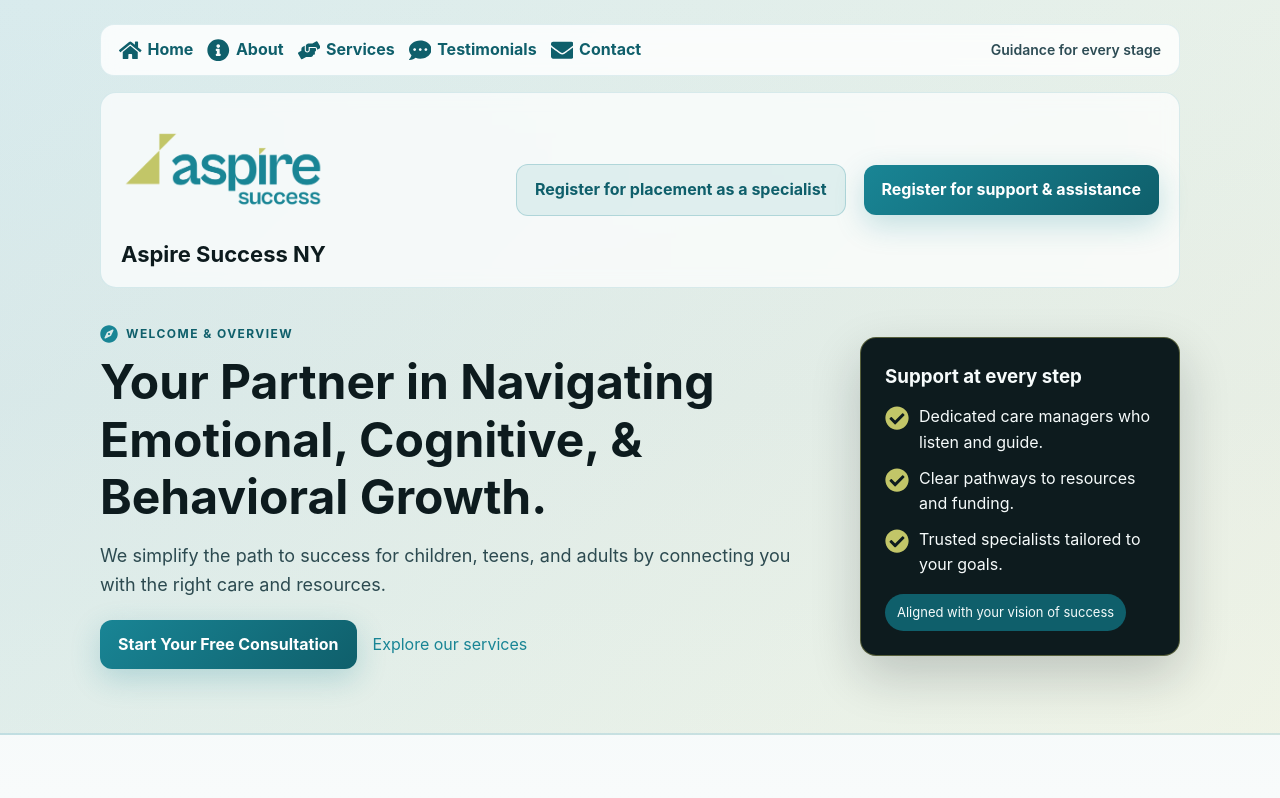
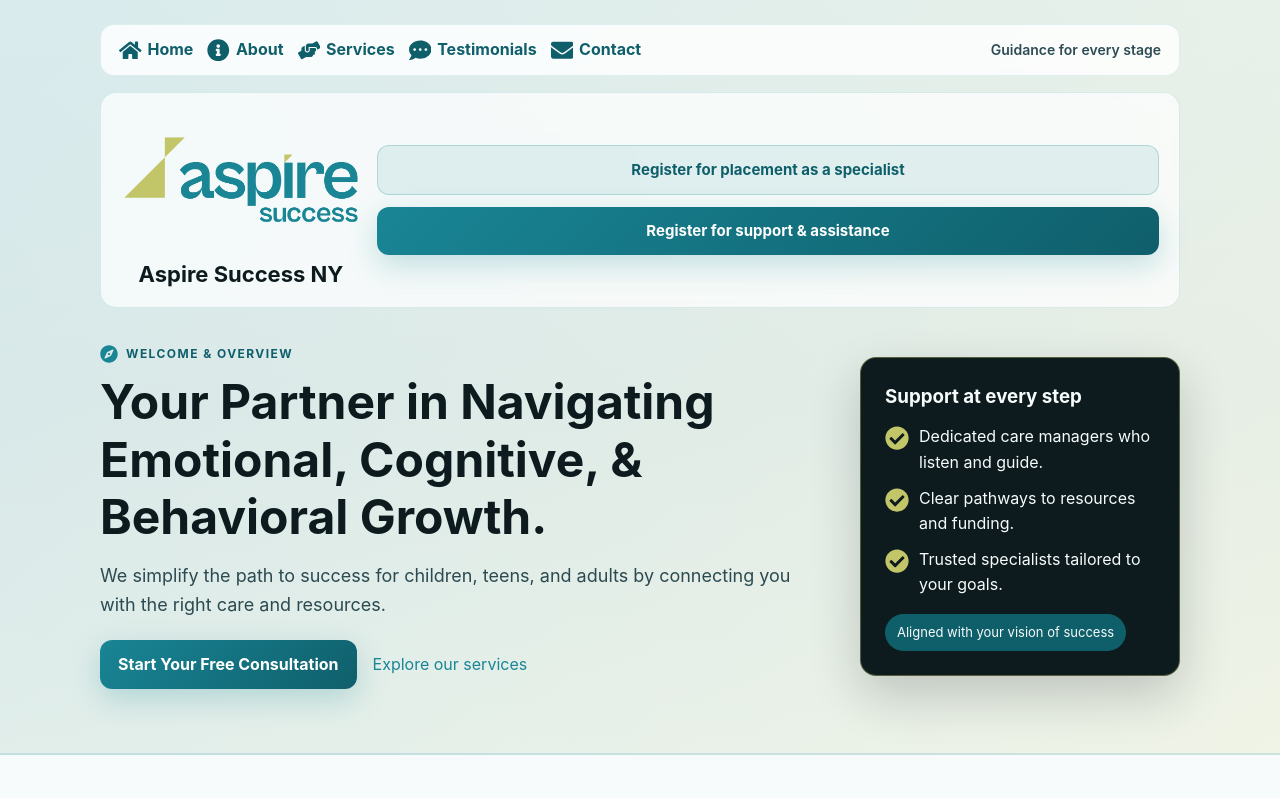
Before and after one commit to mattislub/aspiresuccessny, a React (Vite) app: page / in a window 1280 px wide. Shown: the top 798 px of the page. Built offline with nearby package versions, Linux system fonts and the light colour scheme.

Commit message:
Adjust nav buttons layout and logo size

```diff
--- a/src/index.css
+++ b/src/index.css
@@ -110,8 +110,9 @@ body {
 
 .nav__actions {
   display: flex;
-  align-items: center;
-  gap: 18px;
+  align-items: flex-end;
+  flex-direction: column;
+  gap: 12px;
 }
 
 .brand {
@@ -127,8 +128,8 @@ body {
 }
 
 .nav .brand__logo {
-  width: 200px;
-  height: 120px;
+  width: 240px;
+  height: 140px;
 }
 
 .nav .brand {
@@ -164,11 +165,18 @@ body {
 
 .nav__actions {
   display: flex;
-  align-items: center;
+  align-items: flex-end;
   justify-content: flex-end;
-  gap: 18px;
+  flex-direction: column;
+  gap: 12px;
   flex: 1;
   min-width: 260px;
+}
+
+.nav__actions .cta {
+  font-size: 15px;
+  width: 100%;
+  text-align: center;
 }
 
 .hero__content {
```
